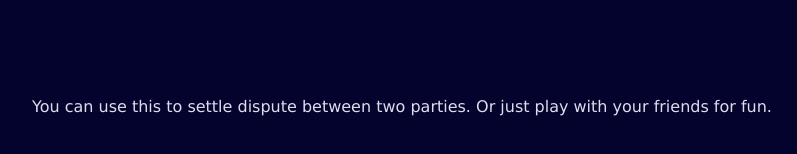
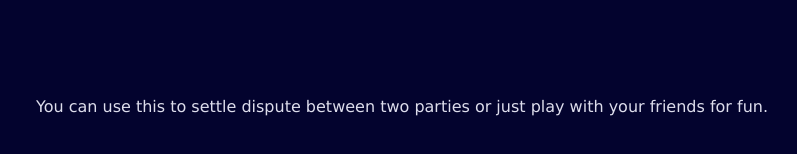
Before and after one commit to Bebek-hub/dice-game, a plain HTML site: page DOM Challenge Starting Files/index.html in a window 1280 px wide. Shown: the part 308-462 px from the top of the page, 238-1035 px from the left. Drawn offline with Linux system fonts and the light colour scheme.

Commit message:
Update index.html

```diff
--- a/DOM Challenge Starting Files/index.html
+++ b/DOM Challenge Starting Files/index.html
@@ -23,8 +23,8 @@
         </div>
       </div>
 
-      <p class="footer">You can use this to settle dispute between two parties.
-      Or just play with your friends for fun.
+      <p class="footer">You can use this to settle dispute between two parties
+      or just play with your friends for fun.
       </p>
     </div>
   </body>
```
